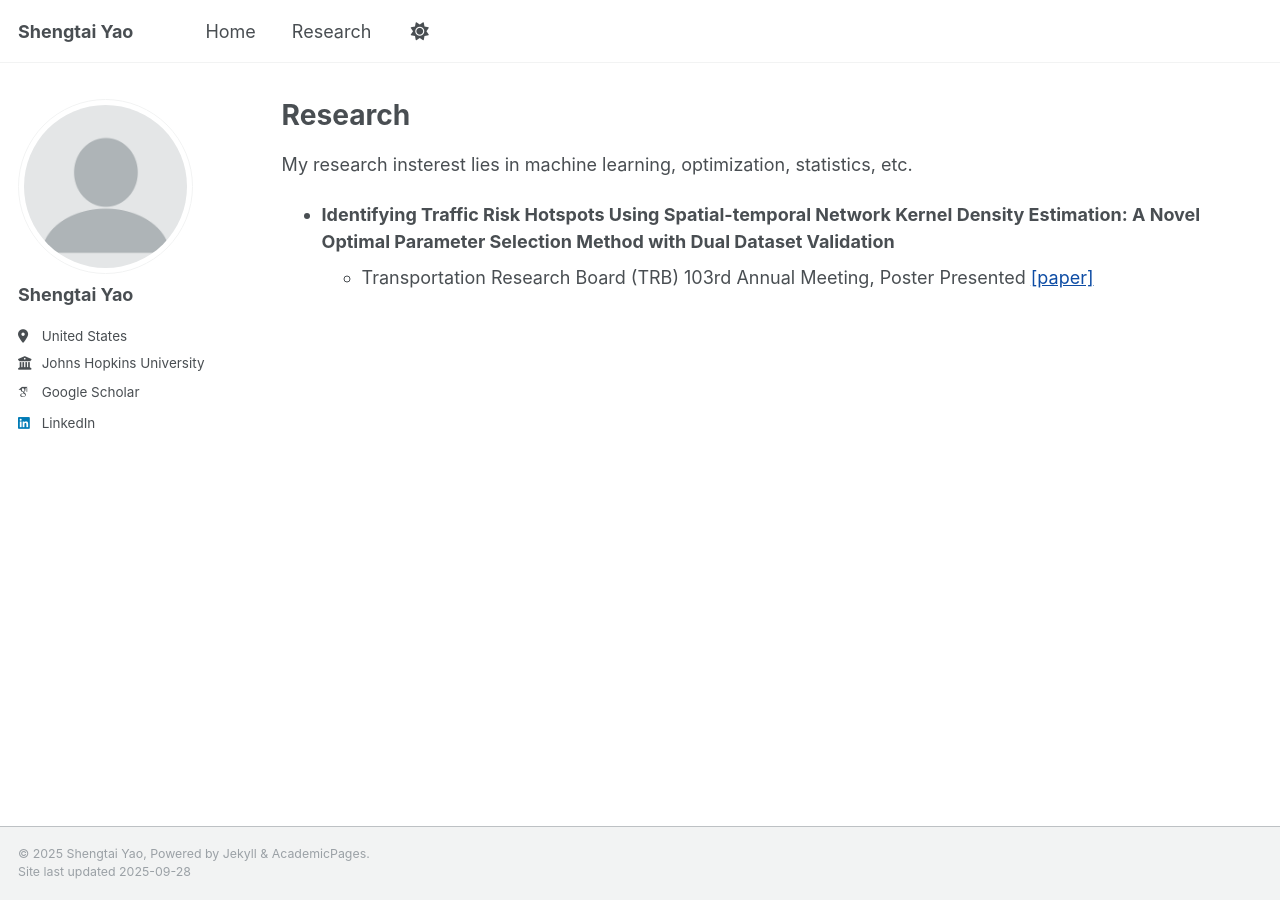
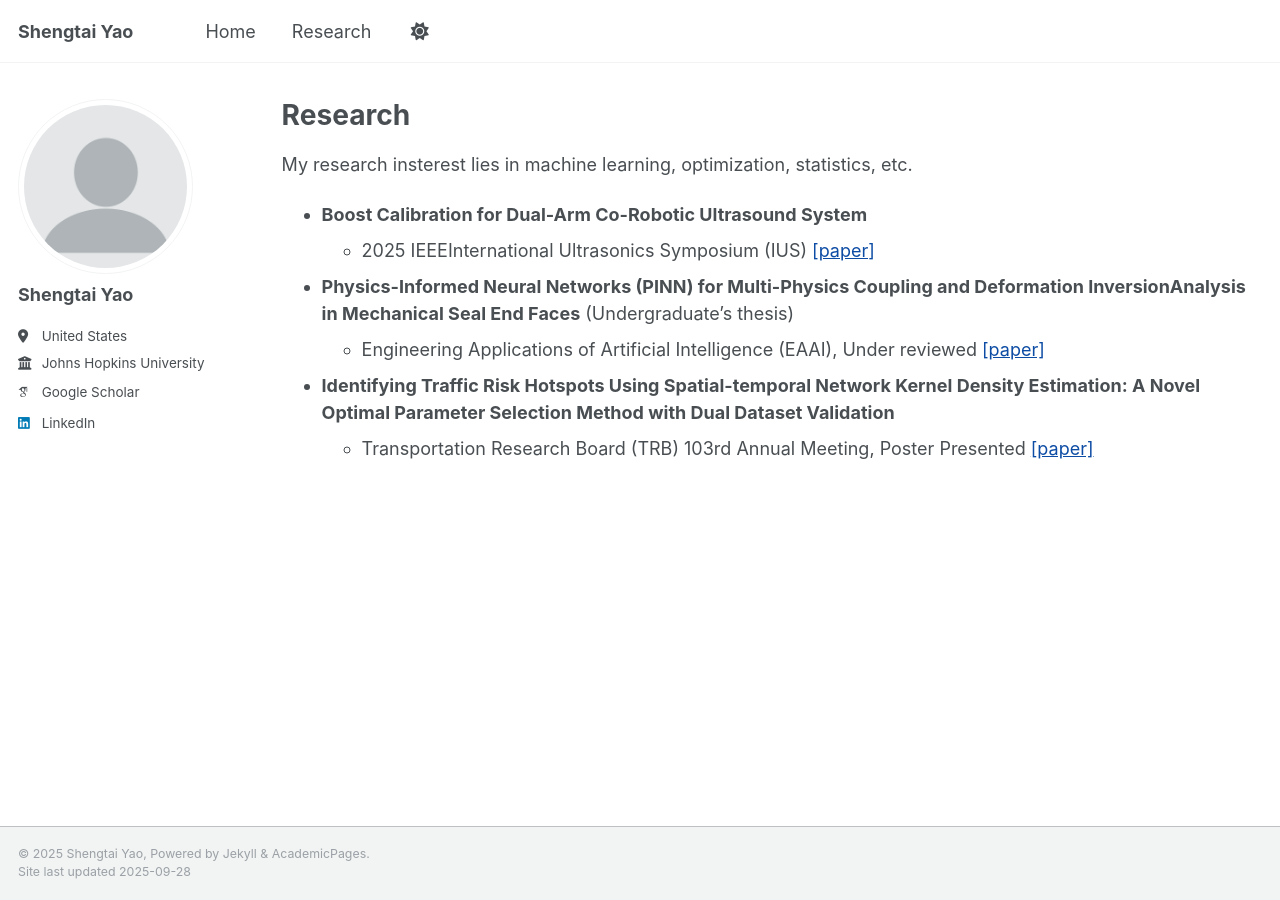
Before and after one commit to Yaoshengtai/Yaoshengtai.github.io, a Jekyll site: the page built from _pages/research.md, in a window 1280 px wide. Built offline with Jekyll 4.4.1, drawn with Linux system fonts in a browser that asks for light colours; some web fonts are replaced.

Commit message:
Update research.md

```diff
--- a/_pages/research.md
+++ b/_pages/research.md
@@ -8,5 +8,12 @@ author_profile: true
 
 My research insterest lies in machine learning, optimization, statistics, etc.
 
+- **Boost Calibration for Dual-Arm Co-Robotic Ultrasound System**
+  - 2025 IEEEInternational Ultrasonics Symposium (IUS)  [\[paper\]](https://papers.ssrn.com/sol3/papers.cfm?abstract_id=5005150)
+
+
+- **Physics-Informed Neural Networks (PINN) for Multi-Physics Coupling and Deformation InversionAnalysis in Mechanical Seal End Faces** (Undergraduate's thesis)
+  - Engineering Applications of Artificial Intelligence (EAAI), Under reviewed [\[paper\]](https://papers.ssrn.com/sol3/papers.cfm?abstract_id=5005150)
+
 - **Identifying Traffic Risk Hotspots Using Spatial-temporal Network Kernel Density Estimation: A Novel Optimal Parameter Selection Method with Dual Dataset Validation**
   - Transportation Research Board (TRB) 103rd Annual Meeting, Poster Presented [\[paper\]](/files/paper/ST_NKDE_TRB.pdf)
```
